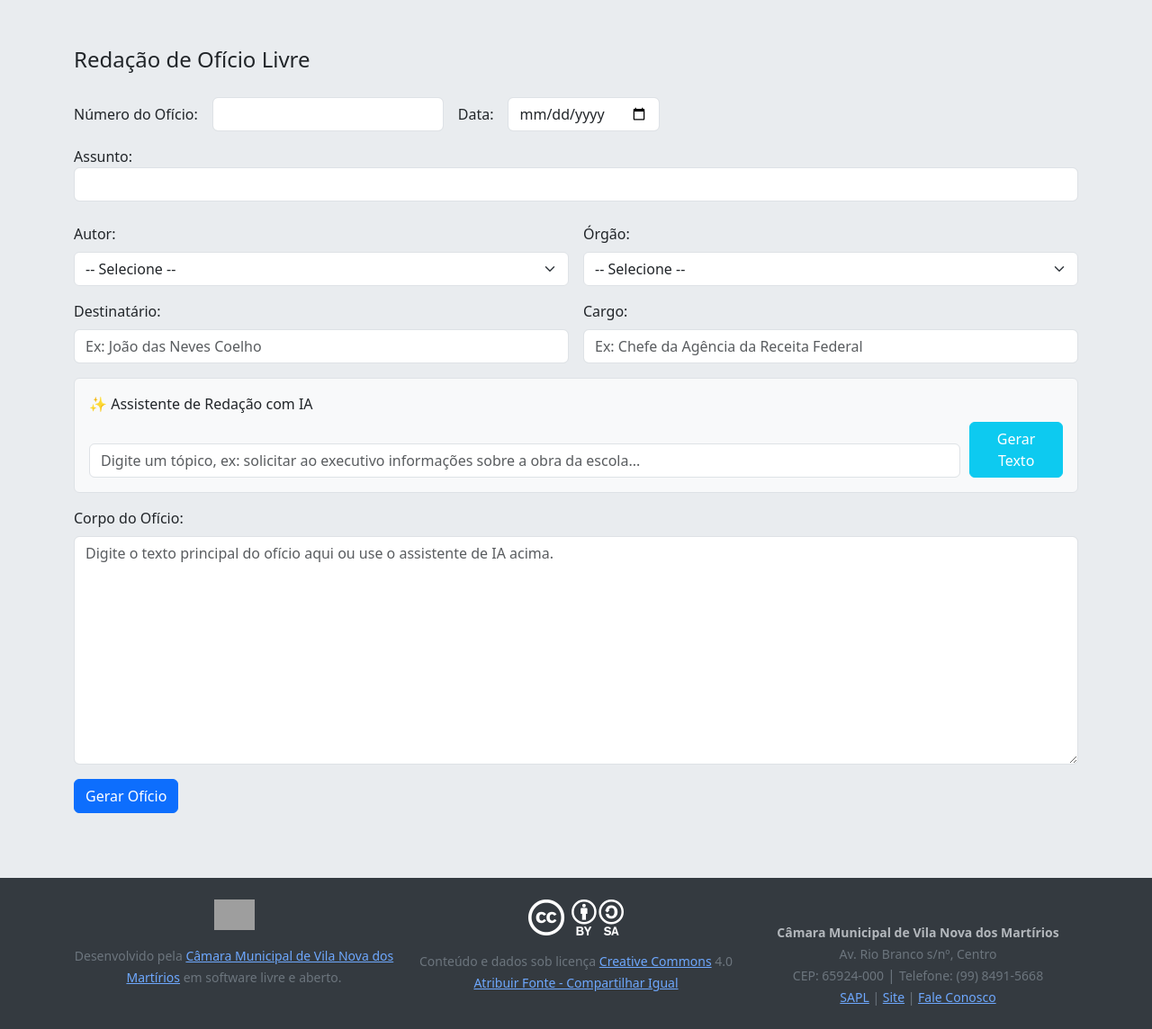
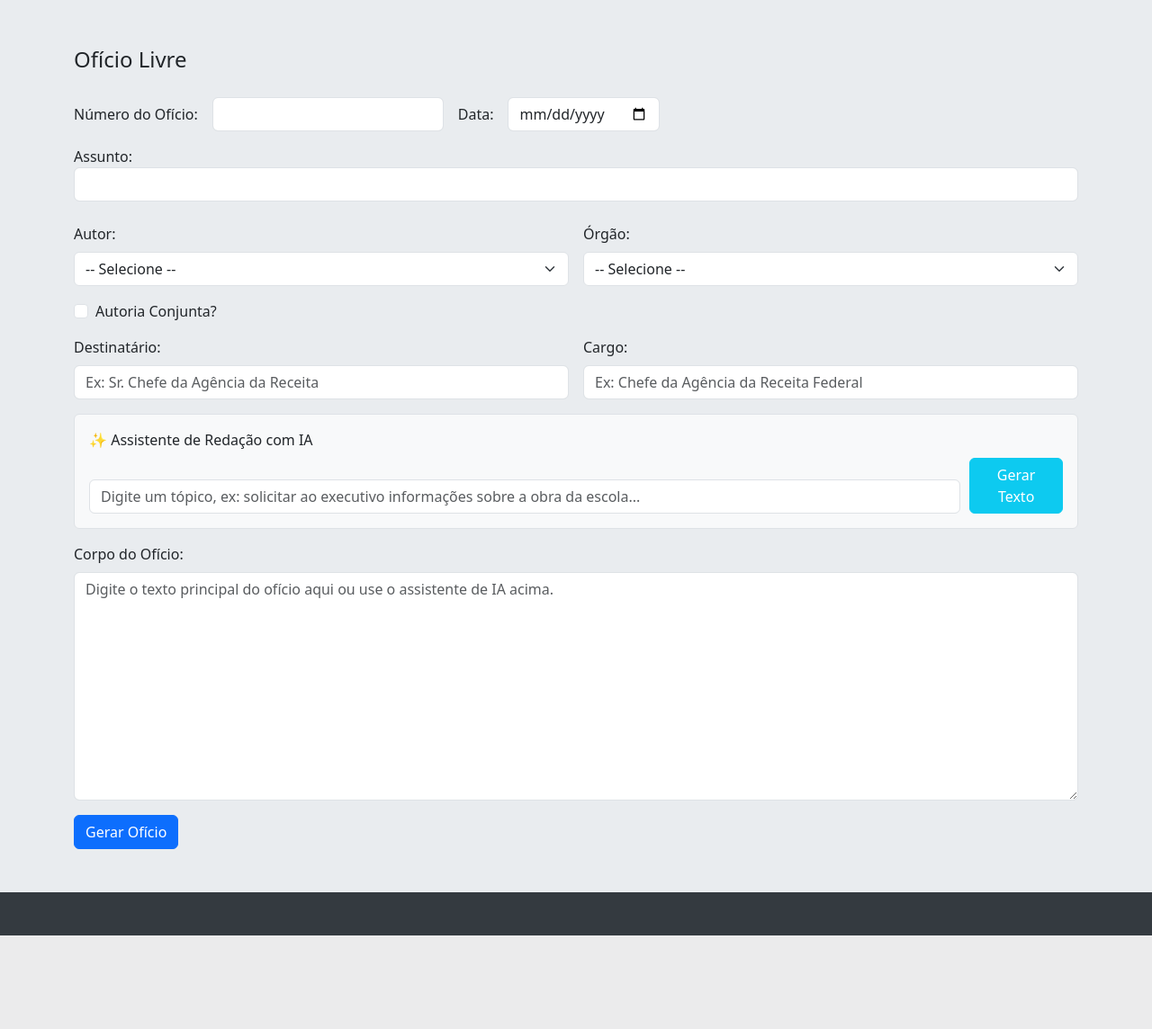
Before and after one commit to gbad8/gerador-de-documentos-legislativos, a Flask app: page /oficio_livre in a window 1280 px wide. Shown: the part 145-1289 px from the top of the page at 90% size. After the commit the page ends 1185 px from the top, so only its background shows below. Run offline with Flask 3, Linux system fonts and the light colour scheme; the visitor is signed in with stand-in values (Sample User, id 1); grey boxes are pictures that could not be loaded.

Commit message:
adicionando opção de ofício conjunto no ofício livre

```diff
--- a/app.py
+++ b/app.py
@@ -12,7 +12,6 @@ from functools import wraps
 import google.generativeai as genai
 from dotenv import load_dotenv
 
-# Carrega as variáveis de ambiente do ficheiro .env
 load_dotenv()
 
 from gerador_indicacao import gerar_indicacao
@@ -20,11 +19,8 @@ from gerador_oficio import gerar_oficio
 from gerador_oficio_livre import gerar_oficio_livre
 
 app = Flask(__name__)
-
-# Configuração das chaves secretas
 app.secret_key = os.environ.get('SECRET_KEY', 'chave-padrao-para-desenvolvimento')
 
-# Configuração da API do Gemini
 try:
     api_key = os.environ.get("GEMINI_API_KEY")
     if not api_key:
@@ -34,14 +30,8 @@ try:
 except Exception as e:
     print(f"AVISO: Falha ao configurar a API do Gemini. Funcionalidades de IA estarão desabilitadas. Erro: {e}")
 
+USERS = { "guilherme": "1516170224", "emerson": "marjose1997" }
 
-# Configuração de Usuários
-USERS = {
-        "guilherme": "1516170224",
-        "emerson": "marjose1997"
-        }
-
-# Função Auxiliar para Tradução de Datas
 def traduzir_data(data_obj):
     meses_pt = {
         "January": "Janeiro", "February": "Fevereiro", "March": "Março",
@@ -55,7 +45,6 @@ def traduzir_data(data_obj):
             return data_em_ingles.replace(mes_en, mes_pt)
     return data_em_ingles
 
-# Decorator para exigir login
 def login_required(f):
     @wraps(f)
     def decorated_function(*args, **kwargs):
@@ -64,12 +53,11 @@ def login_required(f):
         return f(*args, **kwargs)
     return decorated_function
 
-# --- ROTAS DA APLICAÇÃO ---
+# --- ROTAS ---
 
 @app.route('/')
+@login_required
 def index():
-    if not session.get('logged_in'):
-        return redirect(url_for('login'))
     return render_template('index.html')
 
 @app.route('/login', methods=['GET', 'POST'])
@@ -85,11 +73,11 @@ def login():
     return render_template('login.html')
 
 @app.route('/logout')
+@login_required
 def logout():
     session.pop('logged_in', None)
     return redirect(url_for('login'))
 
-# Rota da API para gerar texto com Gemini
 @app.route('/gerar-corpo-oficio', methods=['POST'])
 @login_required
 def gerar_corpo_oficio_route():
@@ -97,26 +85,20 @@ def gerar_corpo_oficio_route():
         topico = request.json.get('topico')
         if not topico:
             return jsonify({'error': 'Tópico não fornecido.'}), 400
-
         prompt = f"""
         Aja como um assessor legislativo experiente da Câmara Municipal de Vila Nova dos Martírios - MA.
         Sua tarefa é redigir o corpo de um ofício. O texto deve ser formal, claro, conciso e respeitoso,
         seguindo a norma culta da língua portuguesa e o padrão de documentos oficiais.
         O texto deve conter parágrafos bem estruturados e não deve incluir cabeçalho, destinatário, assunto ou assinatura, apenas o texto principal.
-
         O tópico do ofício é: "{topico}"
         """
-
         model = genai.GenerativeModel('gemini-1.5-flash-latest')
         response = model.generate_content(prompt)
-
         return jsonify({'corpo_oficio': response.text})
-
     except Exception as e:
         print(f"Erro ao chamar a API do Gemini: {e}")
         return jsonify({'error': 'Não foi possível gerar o texto no momento.'}), 500
 
-# Rota para o formulário e geração do Ofício Livre
 @app.route('/oficio_livre', methods=['GET', 'POST'])
 @login_required
 def oficio_livre():
@@ -124,16 +106,23 @@ def oficio_livre():
         data_str = request.form.get('data')
         data_obj = datetime.strptime(data_str, '%Y-%m-%d')
 
+        is_conjunta = 'conjunta_check' in request.form
+        autores_selecionados = request.form.getlist('autores_selecionados[]') if is_conjunta else []
+
+        # Define o autor principal ou a lista de autores para os dados
+        autor_principal = request.form.get('vereador') if not is_conjunta else None
+
         dados = {
             'numero': request.form['numero'],
             'ano': str(data_obj.year),
             'data': traduzir_data(data_obj),
             'assunto': request.form['assunto'],
-            'vereador': request.form['vereador'],
+            'vereador': autor_principal,
+            'autores_selecionados': autores_selecionados,
+            'orgao': request.form['orgao'],
             'destinatario': request.form['destinatario'],
             'cargo': request.form['cargo'],
-            'corpo_oficio': request.form['corpo_oficio'],
-            'orgao': request.form['orgao']
+            'corpo_oficio': request.form['corpo_oficio']
         }
 
         tmp = tempfile.NamedTemporaryFile(delete=False, suffix=".pdf")
@@ -150,7 +139,6 @@ def oficio_livre():
     else:
         return render_template('form_oficio_livre.html')
 
-# Rota para o Ofício Padrão (que encaminha indicações)
 @app.route('/oficio-padrao', methods=['GET', 'POST'])
 @login_required
 def oficio_padrao():
@@ -160,7 +148,6 @@ def oficio_padrao():
         is_conjunta = 'conjunta_check' in request.form
         autores_selecionados = []
         vereador_final = ""
-
         if is_conjunta:
             autores_selecionados = request.form.getlist('autores_selecionados[]')
             if autores_selecionados:
@@ -170,7 +157,6 @@ def oficio_padrao():
                     vereador_final = autores_selecionados[0]
             else:
                 vereador_final = "Nenhum autor selecionado"
-
             if len(autores_selecionados) > 1:
                 vereador_final = "dos(as) Exmos(as). Senhores(as) Vereadores(as) " + vereador_final
             elif len(autores_selecionados) == 1:
@@ -183,7 +169,6 @@ def oficio_padrao():
                 vereador_final = "da Exma. Senhora Vereadora " + vereador_final_nome
             else:
                 vereador_final = "do Exmo. Senhor Vereador " + vereador_final_nome
-
         dados = {
             'numero': request.form['numero'],
             'ano': str(data_obj.year),
@@ -196,7 +181,6 @@ def oficio_padrao():
             'sessao': request.form['sessao'],
             'autores_selecionados': autores_selecionados
         }
-
         tmp = tempfile.NamedTemporaryFile(delete=False, suffix=".pdf")
         tmp.close()
         try:
@@ -211,20 +195,16 @@ def oficio_padrao():
     else:
         return render_template('form.html')
 
-# Rota para as Indicações
 @app.route('/indicacao', methods=['GET', 'POST'])
 @login_required
 def indicacao():
     if request.method == 'POST':
         data_str = request.form.get('data')
         data_obj = datetime.strptime(data_str, '%Y-%m-%d')
-
         is_conjunta = 'conjunta_check' in request.form
         autores_selecionados = request.form.getlist('autores_selecionados[]') if is_conjunta else []
-
         vereador_final = ""
         vereador_nome = ""
-
         if is_conjunta:
             if len(autores_selecionados) > 1:
                 vereador_nome = ", ".join(autores_selecionados[:-1]) + " e " + autores_selecionados[-1]
@@ -240,7 +220,6 @@ def indicacao():
                 vereador_final = "da Exma. Senhora Vereadora " + vereador_nome
             else:
                 vereador_final = "do Exmo. Senhor Vereador " + vereador_nome
-
         dados = {
             'numero': request.form['numero'],
             'ano': str(data_obj.year),
@@ -252,17 +231,15 @@ def indicacao():
             'vereador_nome': vereador_nome,
             'autores_selecionados': autores_selecionados
         }
-
         tmp = tempfile.NamedTemporaryFile(delete=False, suffix=".pdf")
         tmp.close()
-
         try:
             gerar_indicacao(dados, tmp.name)
             return send_file(tmp.name, as_attachment=True, download_name=f"Indicacao_{dados['numero']}_{dados['ano']}.pdf")
         finally:
             os.remove(tmp.name)
-
     else:
         return render_template('form_indicacao.html')
 
-# Soli Deo Gloria
+if __name__ == '__main__':
+    app.run(debug=True)
--- a/templates/form_oficio_livre.html
+++ b/templates/form_oficio_livre.html
@@ -112,7 +112,7 @@
 <main>
     <div class="container">
         <form method="post">
-        <legend>Redação de Ofício Livre</legend>
+        <legend>Ofício Livre</legend>
         <div class="row g-3 align-items-center mb-3">
 
             <!-- indentificação do ofício -->
@@ -138,8 +138,8 @@
             </label>
         </div>
 
-        <!-- Autor -->
-	<div class="row g-3 mb-3">
+        <!-- Autor e Órgão -->
+        <div class="row g-3 mb-3">
             <div class="col-md-6">
                 <label class="form-label" for="vereador">Autor:</label>
                 <select class ="form-select" name="vereador" id="vereador" required>
@@ -160,25 +160,43 @@
                 <label class="form-label" for="orgao">Órgão:</label>
                 <select class="form-select" name="orgao" id="orgao" required>
                     <option value="">-- Selecione --</option>
-		    <option value="Mesa Diretora">Mesa Diretora</option>
                     <option value="Secretaria Legislativa">Secretaria Legislativa</option>
                     <option value="Gabinete da Presidência">Gabinete da Presidência</option>
-                    <option value="Gabinete do Vereador">Gabinete do Vereador</option>
-                    <option value="Comissão de Educação, Saúde e Assistência Social">Comissão Permanente de Educação, Saúde e Assistência Social</option>
-                    <option value="Comissão de Ética e Decoro Parlamentar">Comissão de Ética e Decoro Parlamentar</option>
                     <option value="Comissão de Finanças e Orçamento">Comissão de Finanças e Orçamento</option>
                     <option value="Comissão de Justiça e Redação">Comissão de Justiça e Redação</option>
-                    <option value="Comissão de Obras e Serviços Públicos">Comissão de Obras e Serviços Públicos</option>
                 </select>
             </div>
+        </div>
+
+        <!-- Autoria Conjunta -->
+        <div class="form-check mb-3">
+            <input class="form-check-input" type="checkbox" id="conjuntaCheck" name="conjunta_check">
+            <label class="form-check-label" for="conjuntaCheck">
+                Autoria Conjunta?
+            </label>
+        </div>
+
+        <div id="autores-div" class="mb-3" style="display: none;">
+            <label class="form-label" for="autores-select">Autores:</label><br>
+            <select class="form-select" id="autores-select" name="autores_selecionados[]" multiple>
+                <option value="Alione Farias de Almeida">Alione Farias de Almeida</option>
+                <option value="Elson Gomes da Silva">Elson Gomes da Silva</option>
+                <option value="Isac Soares de Araújo">Isac Soares de Araújo</option>
+                <option value="João Fredson Alves de Carvalho">João Fredson Alves de Carvalho</option>
+                <option value="José Givanildo de Sousa Matias">José Givanildo de Sousa Matias</option>
+                <option value="Josemar Rodrigues da Silva">Josemar Rodrigues da Silva</option>
+                <option value="Maria José Ferreira de Sousa">Maria José Ferreira de Sousa</option>
+                <option value="Manoel Ferreira da Silva">Manoel Ferreira da Silva</option>
+                <option value="Ricardo Viana Matos">Ricardo Viana Matos</option>
+            </select>
         </div>
 
         <!-- Destinatário e Cargo -->
         <div class="row g-3 mb-3">
             <div class="col-md-6">
                 <label for="destinatario" class="form-label">Destinatário:</label>
-                <input type="text" class="form-control" id="destinatario" name="destinatario" placeholder="Ex: João das Neves Coelho" required> </div>
-
+                <input type="text" class="form-control" id="destinatario" name="destinatario" placeholder="Ex: Sr. Chefe da Agência da Receita" required>
+            </div>
             <div class="col-md-6">
                 <label for="cargo" class="form-label">Cargo:</label>
                 <input type="text" class="form-control" id="cargo" name="cargo" placeholder="Ex: Chefe da Agência da Receita Federal" required>
@@ -204,6 +222,7 @@
             <label for="corpo-oficio" class="form-label">Corpo do Ofício:</label>
             <textarea class="form-control" id="corpo-oficio" name="corpo_oficio" rows="10" required placeholder="Digite o texto principal do ofício aqui ou use o assistente de IA acima."></textarea>
         </div>
+
         <div class="col-12 mb-5">
             <button class="btn btn-primary" type="submit">
                 Gerar Ofício
@@ -212,48 +231,10 @@
         </form>
     </div>
 </main>
-<br>
+
 <footer id="footer" class="bg-body-secondary text-secondary py-4 mt-auto" data-bs-theme="dark">
     <div class="container">
-        <div class="row">
-            <div class="col-md-4 text-center">
-                <a href="https://www.cmvilanovadosmartirios.ma.gov.br/">
-                    <img src="{{ url_for('static', filename='img/logo.png') }}" width="45" alt="logo da camara" class="mb-3">
-                </a>
-                <p>
-                <small>
-                    Desenvolvido pela <a href="https://www.cmvilanovadosmartirios.ma.gov.br/">Câmara Municipal de Vila Nova dos Martírios</a> em software livre e aberto.
-                </small>
-            </div>
-            <div class="col-md-4 text-center">
-                <a href="https://creativecommons.org/licenses/by/4.0/">
-                    <img src="{{ url_for('static', filename='img/logo_cc.png') }}" alt="logo-created-commons" class="mb-3">
-                </a>
-                <p>
-                    <small>Conteúdo e dados sob licença <a href="https://creativecommons.org/">Creative Commons</a> 4.0 <br>
-                    <a href="https://creativecommons.org/licenses/by/4.0/">Atribuir Fonte - Compartilhar Igual</a>
-                    </small>
-                </p>
-            </div>
-            <div class="col-md-4 text-center">
-                  <strong>
-                    <br><small class="text-muted">Câmara Municipal de Vila Nova dos Martírios</small>
-                  </strong>
-                  <br>
-                  <small class="street-address">Av. Rio Branco s/nº, Centro</small>
-                  <br>
-                <small class="postal-code">CEP: 65924-000</small>
-                  |
-                  <small>Telefone: (99) 8491-5668</small>
-                  <br>
-                  <small>
-                    <a href="https://sapl.vilanovadosmartirios.ma.leg.br/">SAPL</a> |
-                    <a href="https://www.cmvilanovadosmartirios.ma.gov.br/" class="url">Site</a> |
-                    <a href="mailto:cmvnmartirios@hotmail.com" class="email">Fale Conosco</a>
-                  </small>
-
-            </div>
-        </div>
+        <!-- Conteúdo do rodapé -->
     </div>
 </footer>
 
@@ -271,7 +252,6 @@ document.getElementById('btn-gerar-ia').addEventListener('click', async () => {
         return;
     }
 
-    // Feedback visual
     spinner.style.display = 'inline-block';
     btn.disabled = true;
     corpoTextarea.value = "Gerando texto com a Inteligência Artificial, por favor aguarde...";
@@ -284,9 +264,7 @@ document.getElementById('btn-gerar-ia').addEventListener('click', async () => {
             },
             body: JSON.stringify({ topico: topico }),
         });
-
         const data = await response.json();
-
         if (response.ok) {
             corpoTextarea.value = data.corpo_oficio;
         } else {
@@ -296,13 +274,30 @@ document.getElementById('btn-gerar-ia').addEventListener('click', async () => {
         console.error('Erro na requisição:', error);
         corpoTextarea.value = 'Erro de comunicação com o servidor. Verifique o console para mais detalhes.';
     } finally {
-        // Restaura o botão
         spinner.style.display = 'none';
         btn.disabled = false;
+    }
+});
+
+// Lógica para Autoria Conjunta
+const conjuntaCheck = document.getElementById('conjuntaCheck');
+const autoresDiv = document.getElementById('autores-div');
+const vereadorSelect = document.getElementById('vereador');
+const vereadorLabel = document.querySelector('label[for="vereador"]');
+
+conjuntaCheck.addEventListener('change', function() {
+    if (this.checked) {
+        autoresDiv.style.display = 'block';
+        vereadorSelect.style.display = 'none';
+        vereadorLabel.style.display = 'none';
+        vereadorSelect.required = false;
+    } else {
+        autoresDiv.style.display = 'none';
+        vereadorSelect.style.display = 'block';
+        vereadorLabel.style.display = 'block';
+        vereadorSelect.required = true;
     }
 });
 </script>
 </body>
 </html>
-
-<!-- Soli Deo Gloria -->
```
Also changed, not shown: gerador_oficio_livre.py (+47 -20 lines).
